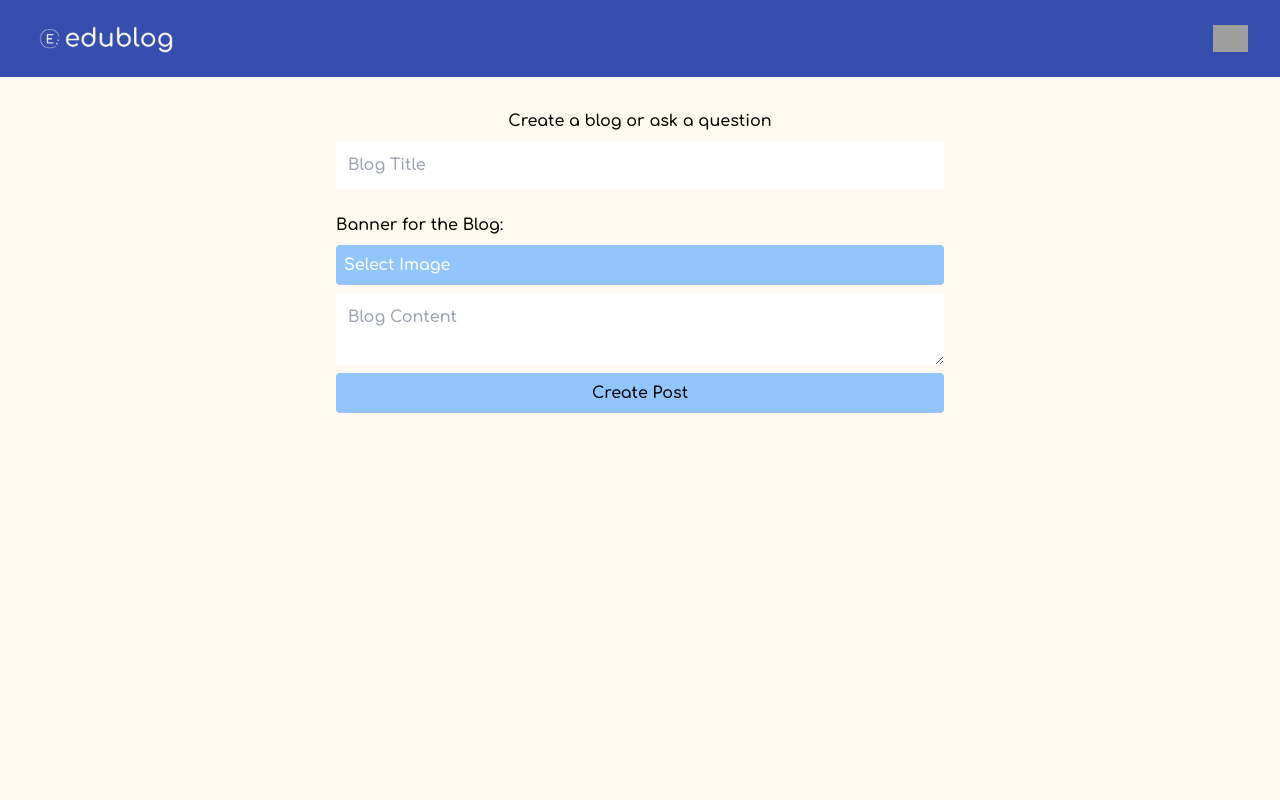
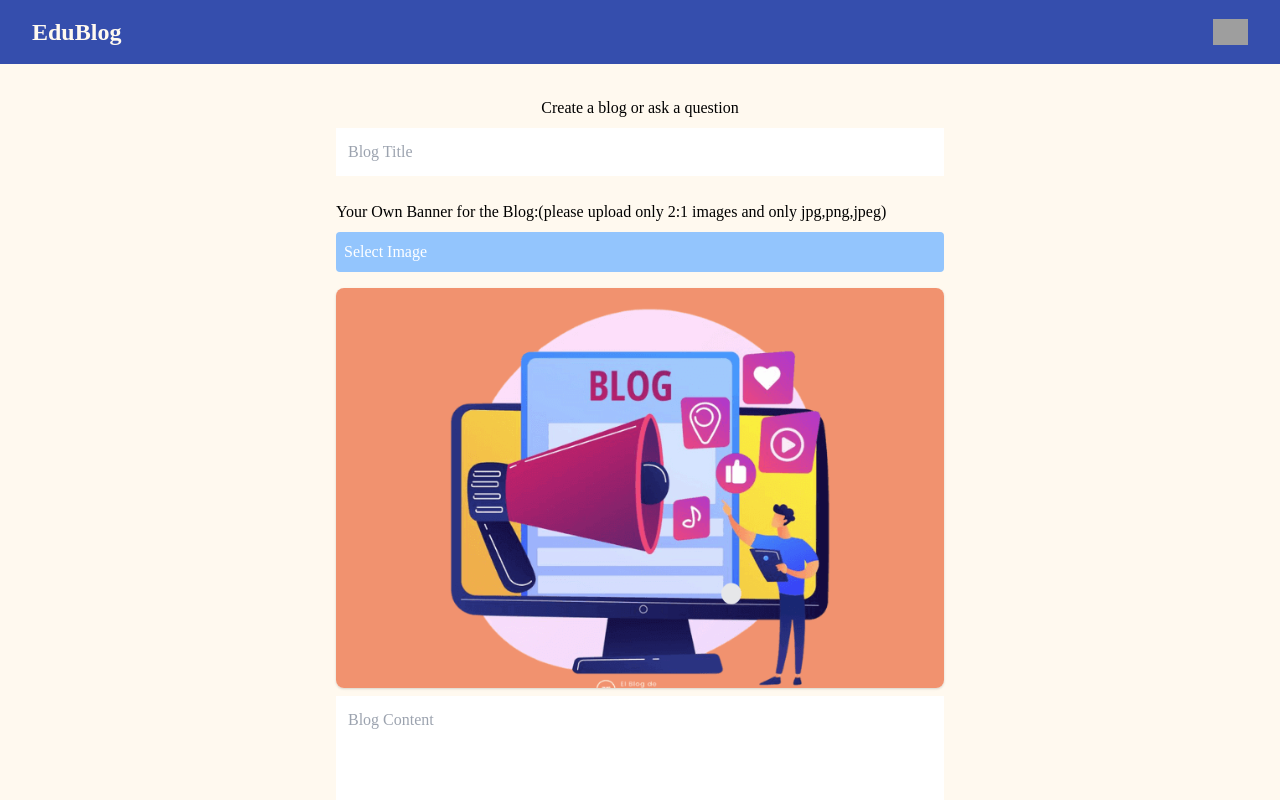
Before and after one commit to Ansh1vohra/edublog, a React (Create React App) app: page /postblog in a window 1280 px wide. Shown: the top 800 px of the page. Built offline with nearby package versions, Linux system fonts and the light colour scheme; sample sign-in values are in the browser's storage; grey boxes are pictures that could not be loaded.

Commit message:
change6634567

```diff
--- a/package.json
+++ b/package.json
@@ -11,6 +11,7 @@
     "@types/node": "^16.18.126",
     "@types/react": "^19.0.8",
     "@types/react-dom": "^19.0.3",
+    "draft-js": "^0.11.7",
     "react": "^19.0.0",
     "react-dom": "^19.0.0",
     "react-router": "^7.1.5",
@@ -45,6 +46,7 @@
     ]
   },
   "devDependencies": {
+    "@types/draft-js": "^0.11.18",
     "autoprefixer": "^9.8.8",
     "postcss": "^8.5.2",
     "postcss-flexbugs-fixes": "^5.0.2",
--- a/src/components/CreatePost.css
+++ b/src/components/CreatePost.css
@@ -2,3 +2,18 @@
     width:50vw;
     margin: auto;
 }
+
+.blogForm textarea{
+    min-height: 350px;
+}
+
+.blogForm img{
+    height: 400px;
+    object-fit: cover;
+}
+
+@media screen and (max-width:768px) {
+    .blogForm{
+        width: 100vw;
+    }
+}
--- a/src/components/CreatePost.tsx
+++ b/src/components/CreatePost.tsx
@@ -1,6 +1,7 @@
 import React, { useState, useEffect } from 'react';
 import { useUser } from '../Context/UserContext';
 import { useNavigate } from 'react-router-dom';
+import defaultImage from './Images/blog2.png'
 import './CreatePost.css';
 
 export default function CreatePost() {
@@ -9,16 +10,17 @@ export default function CreatePost() {
 
     useEffect(() => {
         if (!userMail) {
-            navigate('/login'); // Redirect to the login page
+            navigate('/login');
         }
     }, [userMail, navigate]);
 
     const [title, setTitle] = useState<string>('');
     const [content, setContent] = useState<string>('');
     const [blogImg, setBlogImg] = useState<File | null>(null);
+    const [imagePreview, setImagePreview] = useState<string | null>(null);
     const [message, setMessage] = useState<string>('');
     const [loading, setLoading] = useState<boolean>(false);
-    const [fileName, setFileName] = useState<string>(''); // State to hold the file name
+    const [fileName, setFileName] = useState<string>('');
 
     const handleSubmit = async (e: React.FormEvent) => {
         e.preventDefault();
@@ -48,11 +50,11 @@ export default function CreatePost() {
 
             if (response.ok) {
                 setMessage('Blog post created successfully!');
-                // Reset form fields
                 setTitle('');
                 setContent('');
                 setBlogImg(null);
                 setFileName('');
+                setImagePreview(null);
             } else {
                 setMessage(data.error || 'Failed to create blog post.');
             }
@@ -65,11 +67,16 @@ export default function CreatePost() {
 
     const handleImageChange = (e: React.ChangeEvent<HTMLInputElement>) => {
         if (e.target.files && e.target.files.length > 0) {
-            setBlogImg(e.target.files[0]);
-            setFileName(e.target.files[0].name); // Set the file name for display
+            const file = e.target.files[0];
+            setBlogImg(file);
+            setFileName(file.name);
+
+            const previewUrl = URL.createObjectURL(file);
+            setImagePreview(previewUrl);
         } else {
             setBlogImg(null);
             setFileName('');
+            setImagePreview(null);
         }
     };
 
@@ -86,21 +93,26 @@ export default function CreatePost() {
                         value={title}
                         onChange={(e) => setTitle(e.target.value)}
                     />
-                    <label className="block mt-4">Banner for the Blog:</label>
+                    <label className="block mt-4">Your Own Banner for the Blog:(please upload only 2:1 images and only jpg,png,jpeg)</label>
 
-                    {/* Hidden File Input */}
                     <input
                         type="file"
                         accept="image/*"
                         onChange={handleImageChange}
-                        className="hidden" // Hide the default file input
-                        id="file-input" // Assign an ID to link with the label
+                        className="hidden"
+                        id="file-input"
                     />
 
-                    {/* Custom File Input Label */}
                     <label htmlFor="file-input" className="bg-blue-300 text-white p-2 rounded cursor-pointer hover:bg-blue-400">
-                        {fileName || 'Select Image'} {/* Display selected file name or prompt */}
+                        {fileName || 'Select Image'}
                     </label>
+
+                    {imagePreview ? (
+                        <img src={imagePreview} alt="Preview" className="mt-2 object-cover rounded-lg shadow" />
+                    ) : (
+                        <img src={defaultImage} alt="Preview" className="mt-2 object-cover rounded-lg shadow" />
+                    )}
+
 
                     <textarea
                         placeholder="Blog Content"
--- a/src/components/Header.tsx
+++ b/src/components/Header.tsx
@@ -17,7 +17,8 @@ export default function Header() {
     return (
         <header className="p-4 bg- flex justify-between items-center">
             <Link to="/">
-                <img src={Logo} alt="Logo" width='180px' />
+                {/* <img src={Logo} alt="Logo" width='180px' /> */}
+                <h1 className='text mx-4 text-2xl font-semibold'>EduBlog</h1>
             </Link>
             {!userMail ? (
                 <nav className="flex gap-4 mx-4">
--- a/src/components/Home.css
+++ b/src/components/Home.css
@@ -1,10 +1,12 @@
-.card{
-    width:300px;
+.card {
+    width: 300px;
+    min-height: 300px;
     background-color: #48ae46;
     color: #FFF9EF;
     display: flex;
     flex-direction: column;
     align-items: center;
+    justify-content: space-between;
     border-radius: 5px;
     transition: 0.3s;
     box-shadow: 0 4px 8px 0 rgba(0,0,0,0.2);
@@ -12,8 +14,21 @@
 
 .card:hover {
     box-shadow: 0 8px 16px 0 rgba(0,0,0,0.2);
-  }
+}
 
-.card img{
+.card img {
+    width: 100%;
+    height: 200px;
+    object-fit: cover;
     border-radius: 5px;
 }
+
+.card h2 {
+    font-size: 18px;
+    text-align: center;
+    padding: 10px;
+    flex-grow: 1; /* Ensures equal spacing */
+    display: flex;
+    align-items: center;
+    justify-content: center;
+}
--- a/src/components/Home.tsx
+++ b/src/components/Home.tsx
@@ -86,10 +86,10 @@ export default function Home() {
                 ) : error ? (
                     <p className="text-red-500">{error}</p>
                 ) : (
-                    <div className="p-4 m-4 flex">
+                    <div className="p-4 m-4 flex flex-wrap justify-evenly">
                         {blogs.map(blog => (
                             <Link to={`/blog/${blog._id}`} key={blog._id}>
-                                <div className='card'>
+                                <div className='card m-2'>
                                     <img src={blog.blogImg} alt="blogImage" />
                                     <h2 className='font-semibold p-2'>{blog.title}</h2>
                                 </div>
--- a/src/components/SingleBlog.css
+++ b/src/components/SingleBlog.css
@@ -11,6 +11,11 @@
     gap:1rem;
 }
 
+.blogContainer img{
+    height: 400px;
+    object-fit: cover;
+}
+
 .blog-content{
     white-space: pre-wrap;
 }
--- a/src/components/SingleBlog.tsx
+++ b/src/components/SingleBlog.tsx
@@ -19,7 +19,7 @@ interface BlogType {
   content: string;
   blogImg: string;
   userMail: string;
-  date: string;
+  createdAt: string;
   authorName?: string;
 }
 
@@ -36,6 +36,8 @@ export default function BlogDetails() {
         const response = await fetch(`http://localhost:5000/api/blogs/${id}`);
         if (response.ok) {
           const blogData: BlogType = await response.json();
+
+          console.log("Fetched blog data:", blogData);
 
           try {
             const userResponse = await fetch('http://localhost:5000/api/users/fetchUser', {
@@ -80,10 +82,15 @@ export default function BlogDetails() {
         <div>
           <h2 className="text-2xl font-bold">{blog.title}</h2>
           <p className="text-sm text-gray-600">
-            Posted on: {new Date(blog.date).toLocaleDateString()}
+            Posted on: {blog.createdAt ? new Intl.DateTimeFormat("en-US", {
+              year: "numeric",
+              month: "long",
+              day: "numeric"
+            }).format(new Date(blog.createdAt)) : "Unknown Date"}
           </p>
+
         </div>
-        <p className="text-sm">Author: {blog.authorName}</p>
+        <p className="font-bold">By: {blog.authorName}</p>
 
         <img src={blog.blogImg} className='rounded-md' alt="blogImage" />
 
--- a/src/index.css
+++ b/src/index.css
@@ -8,9 +8,11 @@
   src: url(./Comfortaa.ttf);
 }
 
+@import url('https://fonts.googleapis.com/css2?family=Figtree:ital,wght@0,300..900;1,300..900&family=Montserrat:ital,wght@0,100..900;1,100..900&family=Raleway:ital,wght@0,100..900;1,100..900&display=swap');
+
 body {
   margin: 0;
-  font-family: "Comfortaa", serif;
+  font-family: "Figtree", serif;
   font-optical-sizing: auto;
   -webkit-font-smoothing: antialiased;
   -moz-osx-font-smoothing: grayscale;
```
Also changed, not shown: src/components/Images/blog2.png (added), 1 other file (tests, documents, lock files or other folders).
